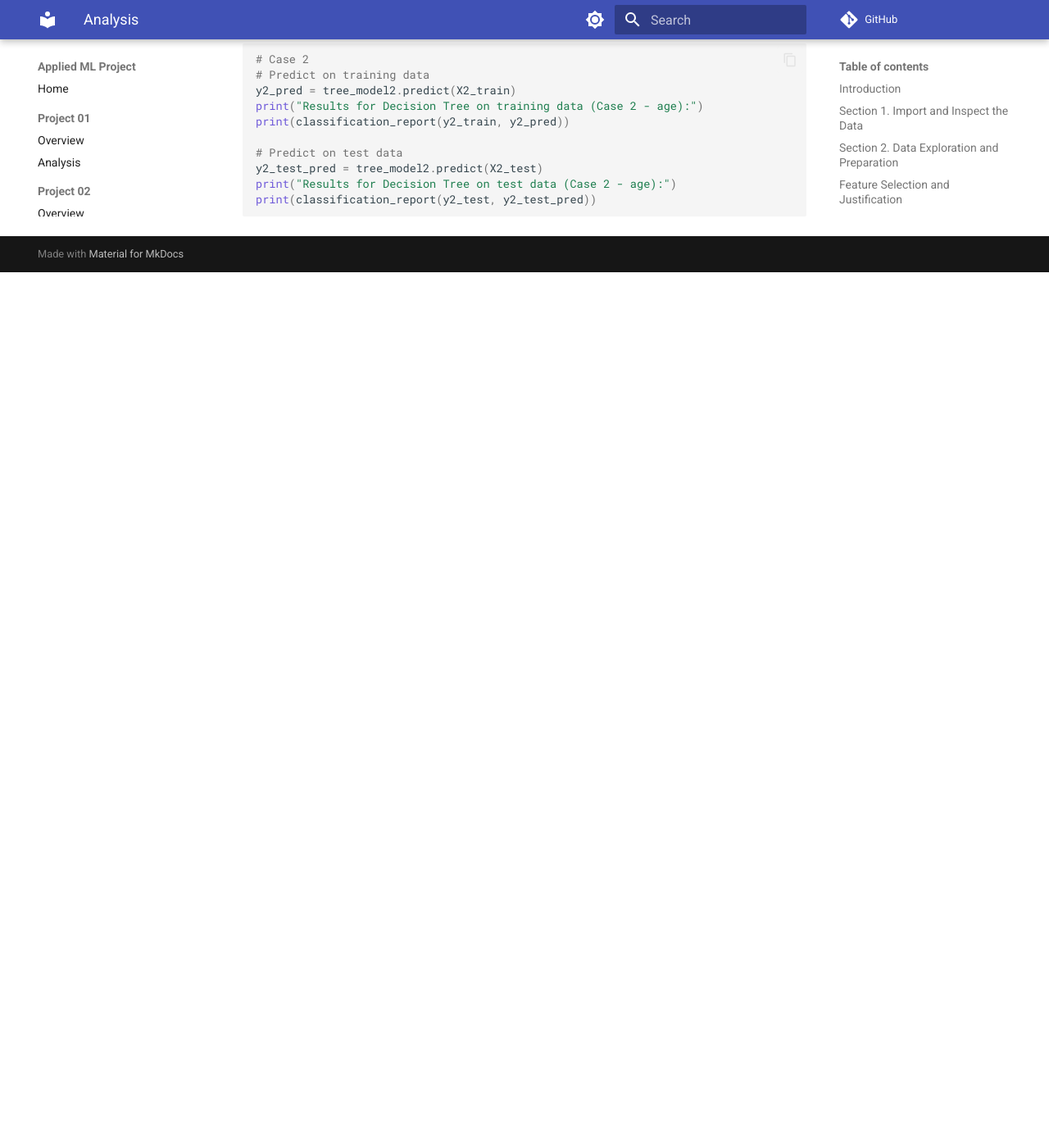
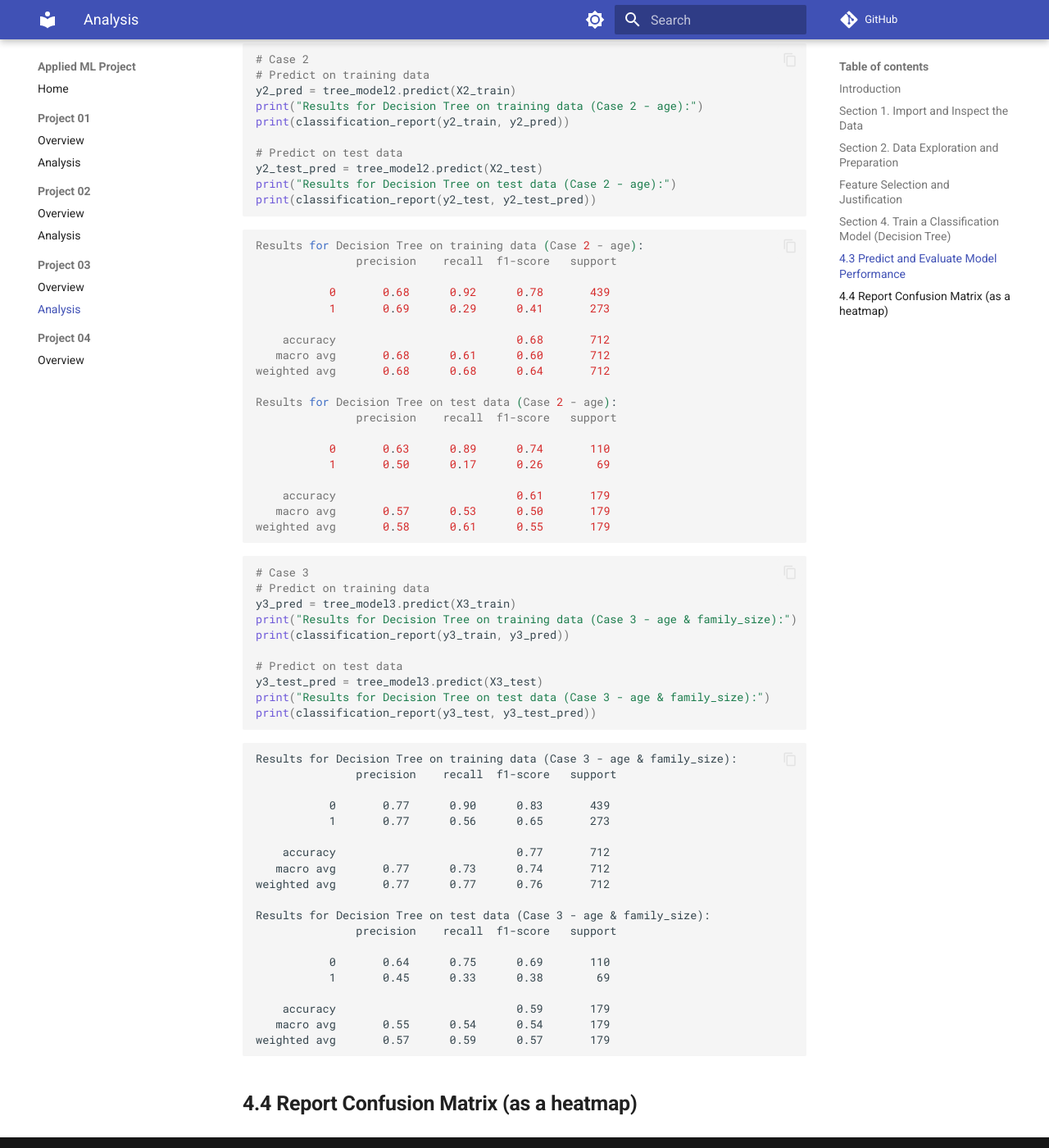
Before and after one commit to DMill31/applied-ml-miller, an MkDocs documentation site: the page built from docs/project03/ANALYSIS.md, in a window 1280 px wide and 1400 px high, scrolled down 3872 px. Shown: the whole window at 82% size. Built offline with MkDocs 1.6.1 and Material for MkDocs 9.7.7, drawn with Linux system fonts in a browser that asks for light colours; comment, search, counter and statistics services are not loaded; before the commit the page ends 4204 px from its top, so only the background shows below that.

Commit message:
Added decion trees classification reports to p3 analysis

````diff
--- a/docs/project03/ANALYSIS.md
+++ b/docs/project03/ANALYSIS.md
@@ -205,3 +205,58 @@ y2_test_pred = tree_model2.predict(X2_test)
 print("Results for Decision Tree on test data (Case 2 - age):")
 print(classification_report(y2_test, y2_test_pred))
 ```
+
+    Results for Decision Tree on training data (Case 2 - age):
+                   precision    recall  f1-score   support
+
+               0       0.68      0.92      0.78       439
+               1       0.69      0.29      0.41       273
+
+        accuracy                           0.68       712
+       macro avg       0.68      0.61      0.60       712
+    weighted avg       0.68      0.68      0.64       712
+
+    Results for Decision Tree on test data (Case 2 - age):
+                   precision    recall  f1-score   support
+
+               0       0.63      0.89      0.74       110
+               1       0.50      0.17      0.26        69
+
+        accuracy                           0.61       179
+       macro avg       0.57      0.53      0.50       179
+    weighted avg       0.58      0.61      0.55       179
+
+```python
+# Case 3
+# Predict on training data
+y3_pred = tree_model3.predict(X3_train)
+print("Results for Decision Tree on training data (Case 3 - age & family_size):")
+print(classification_report(y3_train, y3_pred))
+
+# Predict on test data
+y3_test_pred = tree_model3.predict(X3_test)
+print("Results for Decision Tree on test data (Case 3 - age & family_size):")
+print(classification_report(y3_test, y3_test_pred))
+```
+
+    Results for Decision Tree on training data (Case 3 - age & family_size):
+                   precision    recall  f1-score   support
+
+               0       0.77      0.90      0.83       439
+               1       0.77      0.56      0.65       273
+
+        accuracy                           0.77       712
+       macro avg       0.77      0.73      0.74       712
+    weighted avg       0.77      0.77      0.76       712
+
+    Results for Decision Tree on test data (Case 3 - age & family_size):
+                   precision    recall  f1-score   support
+
+               0       0.64      0.75      0.69       110
+               1       0.45      0.33      0.38        69
+
+        accuracy                           0.59       179
+       macro avg       0.55      0.54      0.54       179
+    weighted avg       0.57      0.59      0.57       179
+
+## **4.4 Report Confusion Matrix (as a heatmap)**
````
